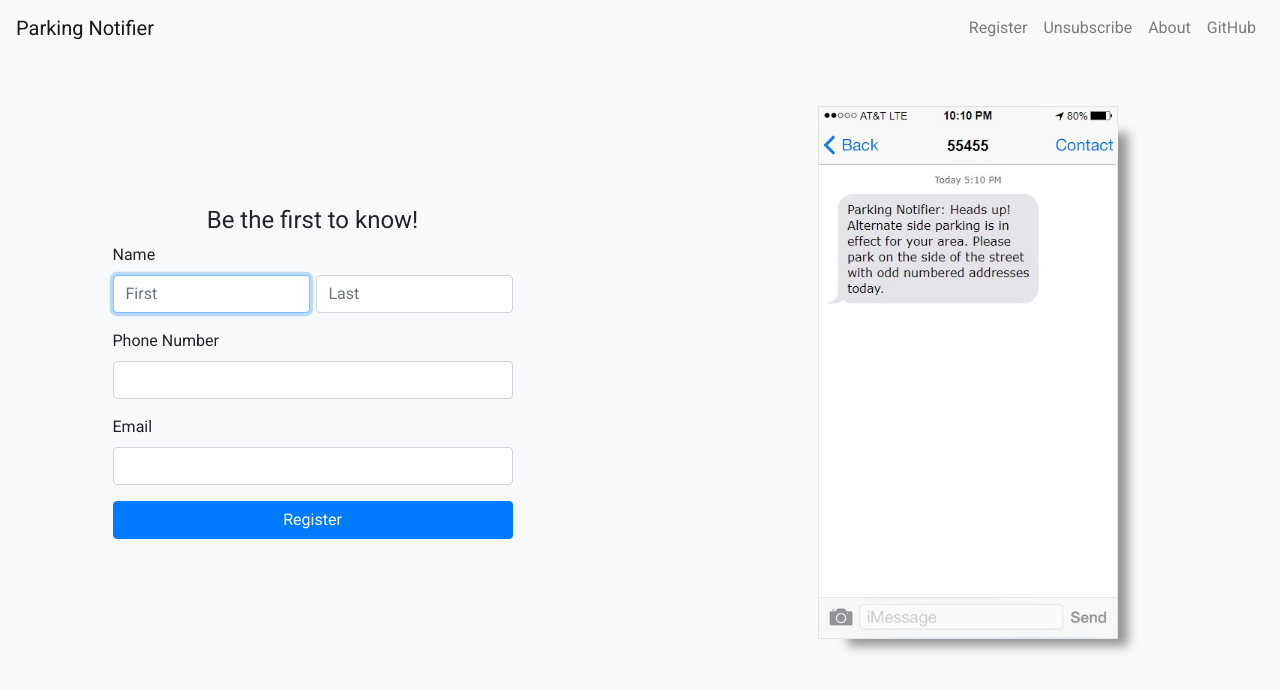
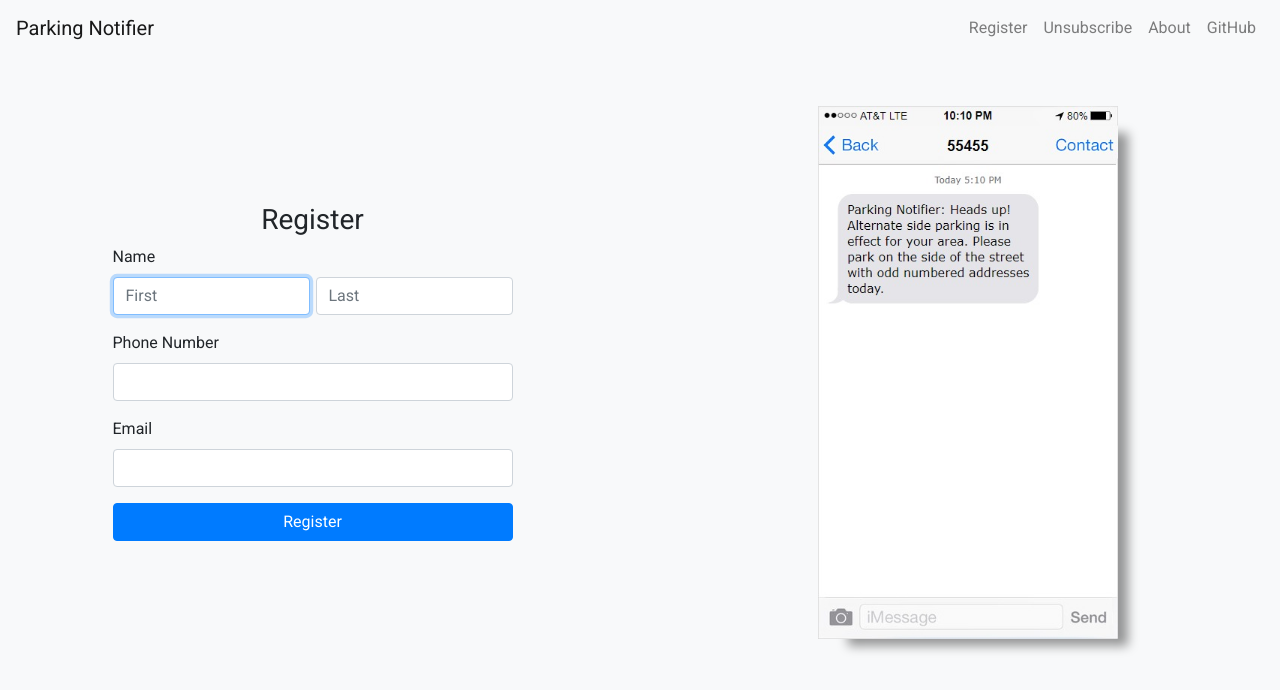
Before and after one commit to uwec-innovation-labs/parkingNotifier, a React (Create React App) app in the folder frontend/: page /register in a window 1280 px wide. Shown: the top 690 px of the page. Built offline with nearby package versions, Linux system fonts and the light colour scheme.

Commit message:
Changed text on reworked register page

```diff
--- a/frontend/src/components/Register.js
+++ b/frontend/src/components/Register.js
@@ -14,8 +14,8 @@ class Register extends Component {
       <div>
         <AppNavbar />
         <div className="row">
-        <div className="col align-self-center padding-0">
-        <h4> Be the first to know! </h4>
+        <div className="col align-self-center">
+        <h3> Register </h3>
           <div className="registerForm">
             <form>
               <label htmlFor="name" id="nameLabel">
```
